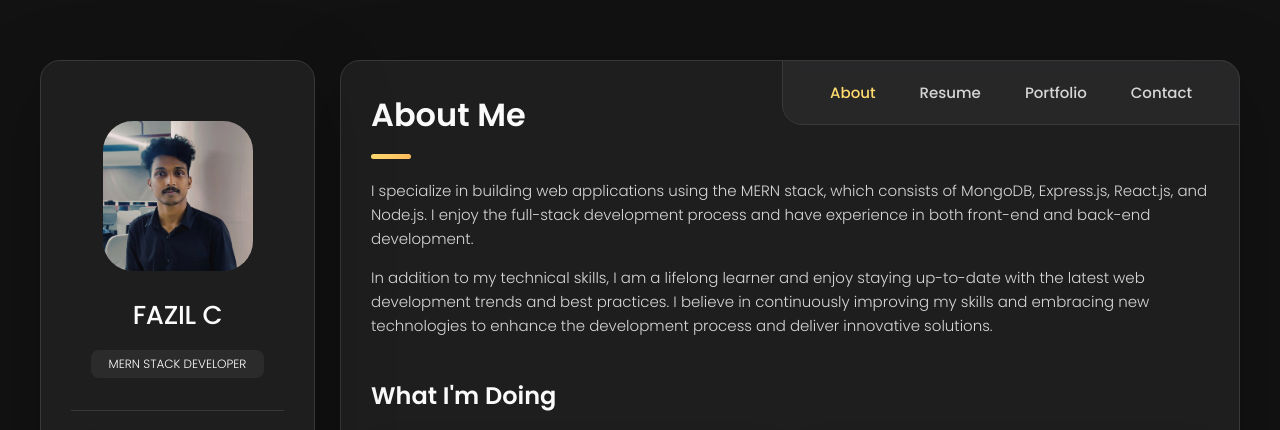
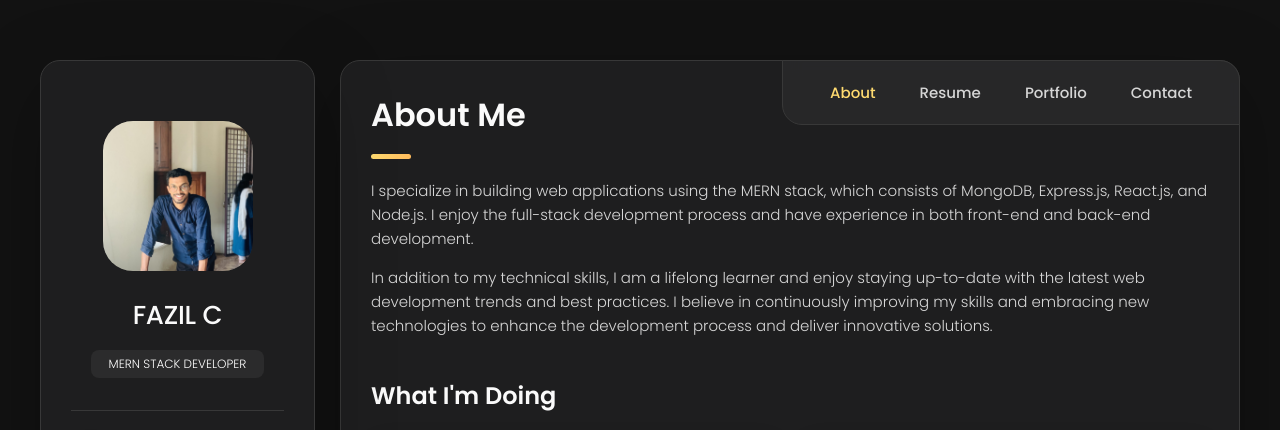
Before and after one commit to fazcholoth/Portfolio, a plain HTML site: page index.html in a window 1280 px wide. Shown: the top 430 px of the page. Drawn offline with nearby package versions, Linux system fonts and the light colour scheme.

```diff
--- a/index.html
+++ b/index.html
@@ -46,7 +46,7 @@
           <figure class="avatar-box">
             <img
               style="border-radius: 20%"
-              src="./assets/images/arju.jpeg"
+              src="./assets/images/fazil.jpeg"
               alt="Richard hanrick"
               width="80"
             />
```
Also changed, not shown: assets/images/arju.jpeg (deleted), assets/images/arjun.jpeg (deleted), assets/images/arjun2.png (deleted), assets/images/fazil.jpeg (added).
